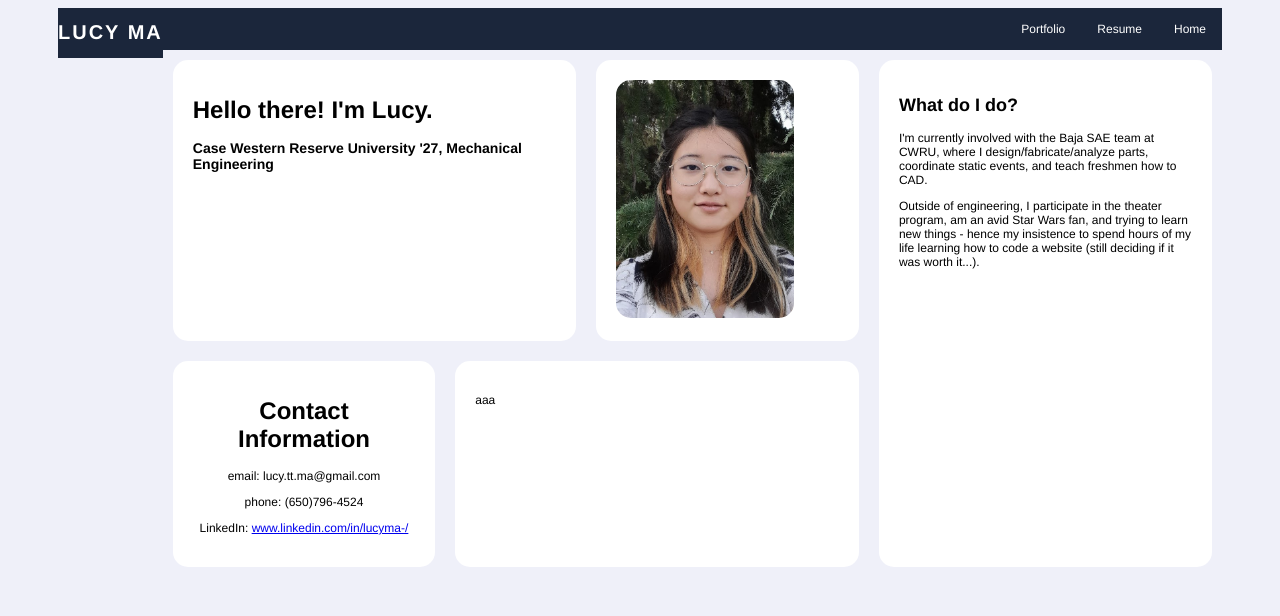
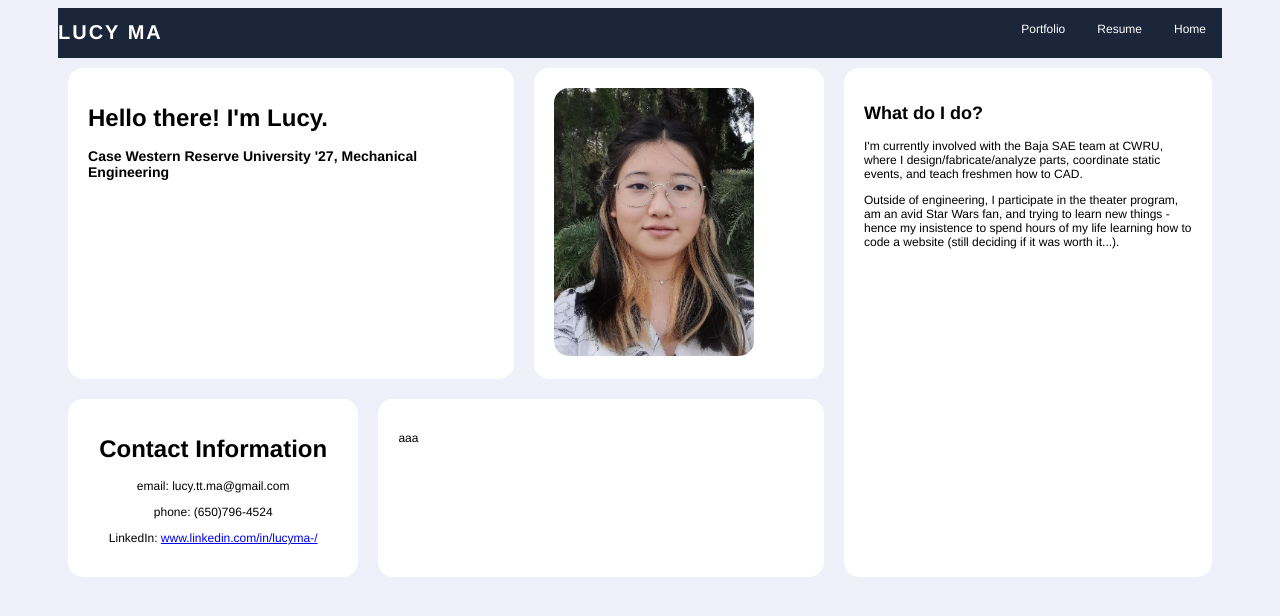
Before and after one commit to lucyttma/lucyttma.github.io, a Jekyll site: the page built from index.html, in a window 1280 px wide. Shown: the top 616 px of the page. Built offline with Jekyll 4.4.1, drawn with Linux system fonts in a browser that asks for light colours.

Commit message:
Update home.html

```diff
--- a/_layouts/home.html
+++ b/_layouts/home.html
@@ -7,11 +7,11 @@
   </head>
 
   <body>
-    <div class="header">
-      <h1 style="font-size:20px; color:#ffffff; font-weight:bold;"> LUCY MA </h1>
-    </div>
+    <div class="topnav">
+      <div class="header">
+        <h1 style="font-size:20px; color:#ffffff; font-weight:bold;"> LUCY MA </h1>
+      </div>
 
-    <div class="topnav">
       {% include navigation.html %}
     </div>
 
```
